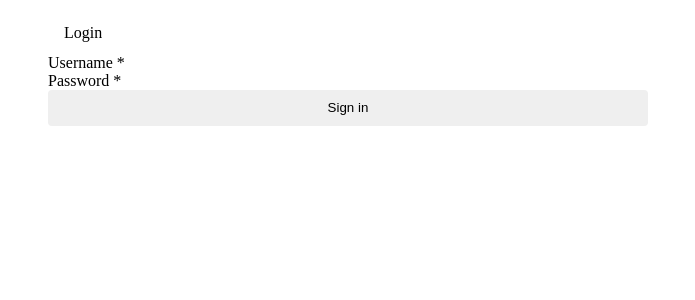
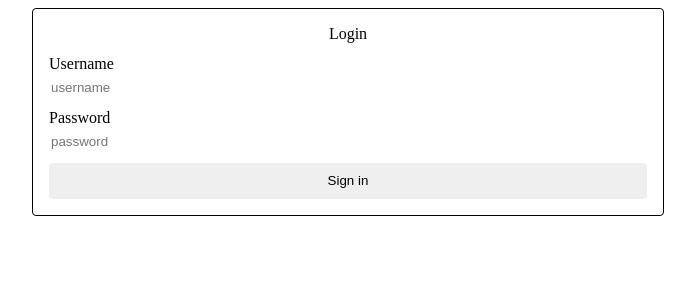
Before and after one commit to sandippote/angular-it, an Angular app: page /auth in a window 1280 px wide. Shown: the top 300 px of the page, without its empty margins (292-987 px from the left). Built offline with nearby package versions, Linux system fonts and the light colour scheme.

Commit message:
3 files modified

```diff
--- a/src/app/login/login.component.html
+++ b/src/app/login/login.component.html
@@ -1,34 +1,31 @@
 <div id="app-login" fxFlex="100" fxLayout="row" fxLayoutAlign="center center">
 
   <mat-card fxFlex="50">
-    <mat-card-header>
+    <mat-card-header fxLayout="row" fxLayoutAlign="center center">
       <mat-card-title>Login</mat-card-title>
     </mat-card-header>
     <mat-card-content>
       <form fxLayout="column" role="form" [formGroup]="loginForm">
-        <mat-form-field>
-          <mat-label>Username</mat-label>
+        <div fxLayout="column">
+          <label for="username">Username</label>
           <input
-                matInput
-                type="text"
-                name="username"
-                id="username"
-                placeholder="username"
-                formControlName="email"
-              />
-        </mat-form-field>
+              type="text"
+              name="username"
+              id="username"
+              placeholder="username"
+              formControlName="email"/>
+        </div>
 
-        <mat-form-field>
-          <mat-label>Password</mat-label>
+        <div fxLayout="column">
+          <label>Password</label>
           <input
-              matInput
               type="password"
               name="password"
               id="password"
               placeholder="password"
               formControlName="password"
             />
-        </mat-form-field>
+        </div>
 
         <button (click)="login()" color="primary" mat-raised-button type="submit" class="btn btn-primary" >Sign in</button>
       </form>
--- a/src/app/login/login.component.scss
+++ b/src/app/login/login.component.scss
@@ -4,4 +4,16 @@
     margin-top: 12px;
     color: red;
   }
+
+  mat-card {
+    border: 1px solid;
+  }
+
+  input {
+    border: 0.5px;
+    height: 28px;
+    background-color: white;
+    border-radius: 5px;
+    margin-bottom: 8px;
+  }
 }
```
Also changed, not shown: src/app/login/login.module.ts (+10 -10 lines).
